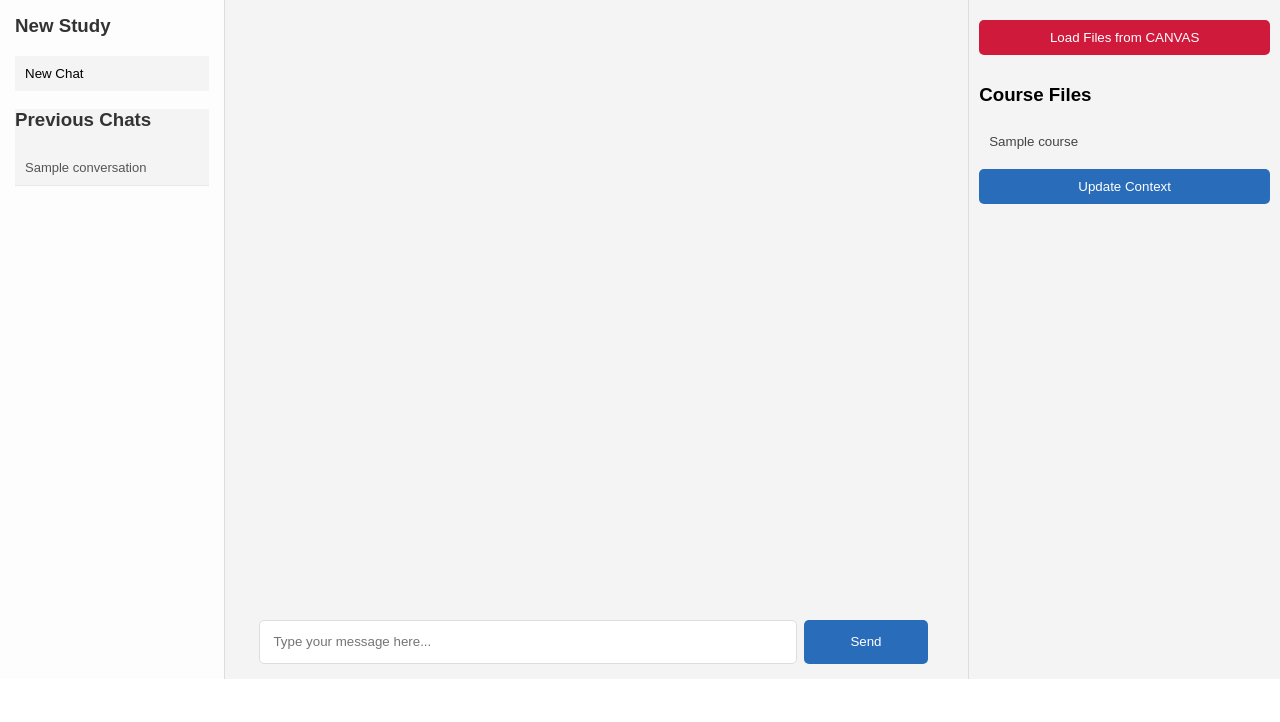
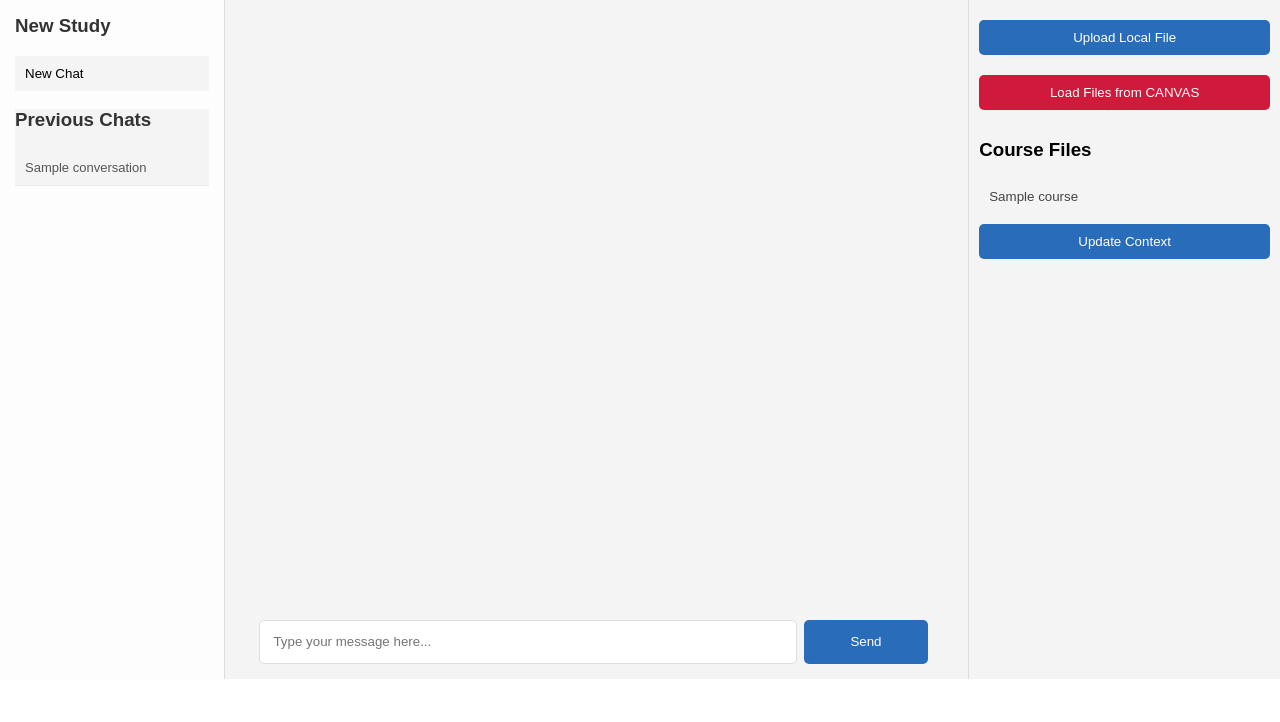
Before and after one commit to Esquire-gh/AI-Study-Buddy, a Django app: page /chat/ in a window 1280 px wide. Shown: the part 78-800 px from the top of the page. Run offline with Django 4.2, Linux system fonts and the light colour scheme; a user stored in the database is signed in; tables that the repository leaves empty hold one stand-in row (values such as "Sample post"); some libraries are stand-ins or nearby versions.

Commit message:
add ability to upload custome files

```diff
--- a/chat/models.py
+++ b/chat/models.py
@@ -28,10 +28,14 @@ class CourseFile(models.Model):
     name = models.CharField(max_length=300)
     url = models.URLField()
     pages = models.BinaryField(blank=True, null=True)
+    local_file = models.FileField(upload_to='uploaded_files/', null=True, blank=True)
 
     def generate_pages(self):
         if not self.pages:
-            file_path = download_file(self.url, self.name)
+            if self.local_file:
+                file_path = self.local_file.path
+            else:
+                file_path = download_file(self.url, self.name)
 
             if Path(file_path).exists():
                 loader = PyPDFLoader(file_path, extract_images=True)
@@ -54,12 +58,13 @@ class Conversation(models.Model):
 
     def _create_vector_from_docs(self, documents):
         from langchain_community.vectorstores import FAISS
-
         return FAISS.from_documents(documents, get_openai_embeddings())
 
     def create_new_index(self, documents):
         v_index = self._create_vector_from_docs(documents)
         self.vector_index = v_index.serialize_to_bytes()
+        self.save(update_fields=['vector_index'])
+        return self.vector_index
 
     def get_vector_index(self):
         from langchain_community.vectorstores import FAISS
@@ -76,7 +81,7 @@ class Conversation(models.Model):
         old_index = self.get_vector_index()
 
         combined_index = old_index.merge_from(new_index)
-        self.vector_index = combined_index
+        self.vector_index = combined_index.serialize_to_bytes()
         self.save(udpate_fields=['vector_index'])
         return self.vector_index
 
--- a/chat/static/css/main.css
+++ b/chat/static/css/main.css
@@ -182,6 +182,20 @@ body {
 /* Existing styles */
 
 /* Style for the Load PDF button */
+#upload-local-file {
+    display: block;
+    margin: 10px 0;
+    padding: 10px 15px;
+    background-color: #296cba;
+    color: white;
+    border: none;
+    border-radius: 5px;
+    cursor: pointer;
+}
+#upload-local-file:disabled{
+    background-color: #6d6b6b;
+}
+
 #load-pdf-button {
     display: block;
     margin: 10px 0;
--- a/chat/static/js/main.js
+++ b/chat/static/js/main.js
@@ -15,6 +15,21 @@ function toggleDisableKeyButtons(toggle) {
     buttons.forEach(button => {
         button.disabled = toggle
     });
+}
+
+function getCookie(name) {
+    let cookieValue = null;
+    if (document.cookie && document.cookie !== '') {
+        const cookies = document.cookie.split(';');
+        for (let i = 0; i < cookies.length; i++) {
+            const cookie = cookies[i].trim();
+            if (cookie.substring(0, name.length + 1) === (name + '=')) {
+                cookieValue = decodeURIComponent(cookie.substring(name.length + 1));
+                break;
+            }
+        }
+    }
+    return cookieValue;
 }
 
 
@@ -96,6 +111,43 @@ document.addEventListener('DOMContentLoaded', function() {
         });
     });
 
+
+    $("#upload-local-file").click(function() {
+
+        document.getElementById('localFileInput').click();
+    })
+
+    $("#localFileInput").change(function() {
+
+        const csrftoken = getCookie('csrftoken');
+        const input = document.getElementById('localFileInput');
+        const file = input.files[0];
+
+        console.log(file)
+
+        if (file) {
+            let formData = new FormData();
+            formData.append('file', file);
+
+            fetch('/upload-local-file/', {
+                method: 'POST',
+                body: formData,
+                headers: {
+                    'X-CSRFToken': csrftoken,
+                },
+            })
+            .then(response => response.json())
+            .then(data => {
+                if (data.response) {
+                    window.alert(data.response)
+                    window.location.reload()
+                }else {
+                    window.alert("Error loading file")
+                }
+            })
+        }
+    })
+
     var chatHistory = document.getElementById("messageBody");
     chatHistory.scrollTop = chatHistory.scrollHeight;
 });
--- a/chat/templates/chatbox.html
+++ b/chat/templates/chatbox.html
@@ -66,6 +66,10 @@
 
             <!-- CHAT CONTEXT LOADER -->
             <div class="sidebar" id="right-sidebar">
+                <input type="file" id="localFileInput" accept=".pdf" hidden/>
+                <button id="upload-local-file" class="keyButton">Upload Local File</button>
+
+
                 <button id="load-pdf-button" class="keyButton">Load Files from CANVAS</button>
 
                 <h3>Course Files</h3>
--- a/chat/views.py
+++ b/chat/views.py
@@ -1,10 +1,6 @@
-import json
-import logging
-
 from django.shortcuts import render, redirect
 from chat.utils.canvas_client import get_canvas_client
 from django.http import JsonResponse
-from django.core.serializers import serialize
 from django.conf import settings
 from django.urls import reverse
 from django.contrib.auth.decorators import login_required
@@ -234,3 +230,21 @@ def new_chat(request):
     chat.save(update_fields=["title"])
     chat.refresh_from_db
     return redirect('chat_detail', chat_id=chat.id)
+
+
+def upload_local_file(request):
+    if request.method == 'POST':
+        file = request.FILES['file']
+
+        course = Course.objects.get(external_id="custom_files")
+        CourseFile.objects.update_or_create(
+            course=course,
+            external_id=file.name,
+            defaults = {
+                "name": file.name,
+                "local_file": file
+            }
+        )
+
+        return JsonResponse({'response': 'File uploaded successfully'})
+    return JsonResponse({'error': 'Invalid request'}, status=400)
--- a/study_buddy/urls.py
+++ b/study_buddy/urls.py
@@ -22,7 +22,8 @@ from chat.views import (
     tokenize_selected_files,
     get_chatbot_response,
     chat_detail,
-    new_chat
+    new_chat,
+    upload_local_file
 )
 
 
@@ -38,4 +39,5 @@ urlpatterns = [
     path("tokenize-files/", tokenize_selected_files),
     path('get_chatbot_response/', get_chatbot_response, name='get_chatbot_response'),
     path("new_chat/", new_chat, name="new_chat"),
+    path("upload-local-file/", upload_local_file)
 ]
```
Also changed, not shown: chat/migrations/0007_coursefile_local_file.py (added), 1 other file.
